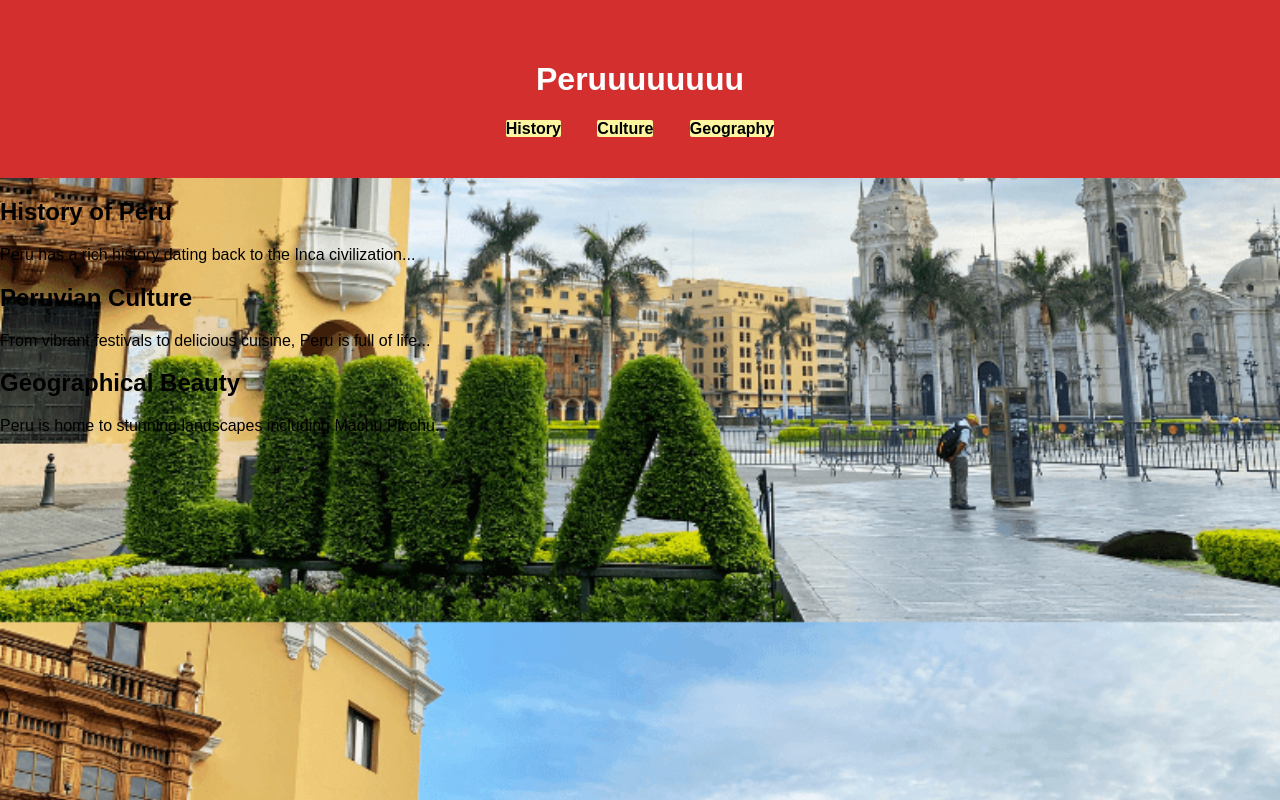
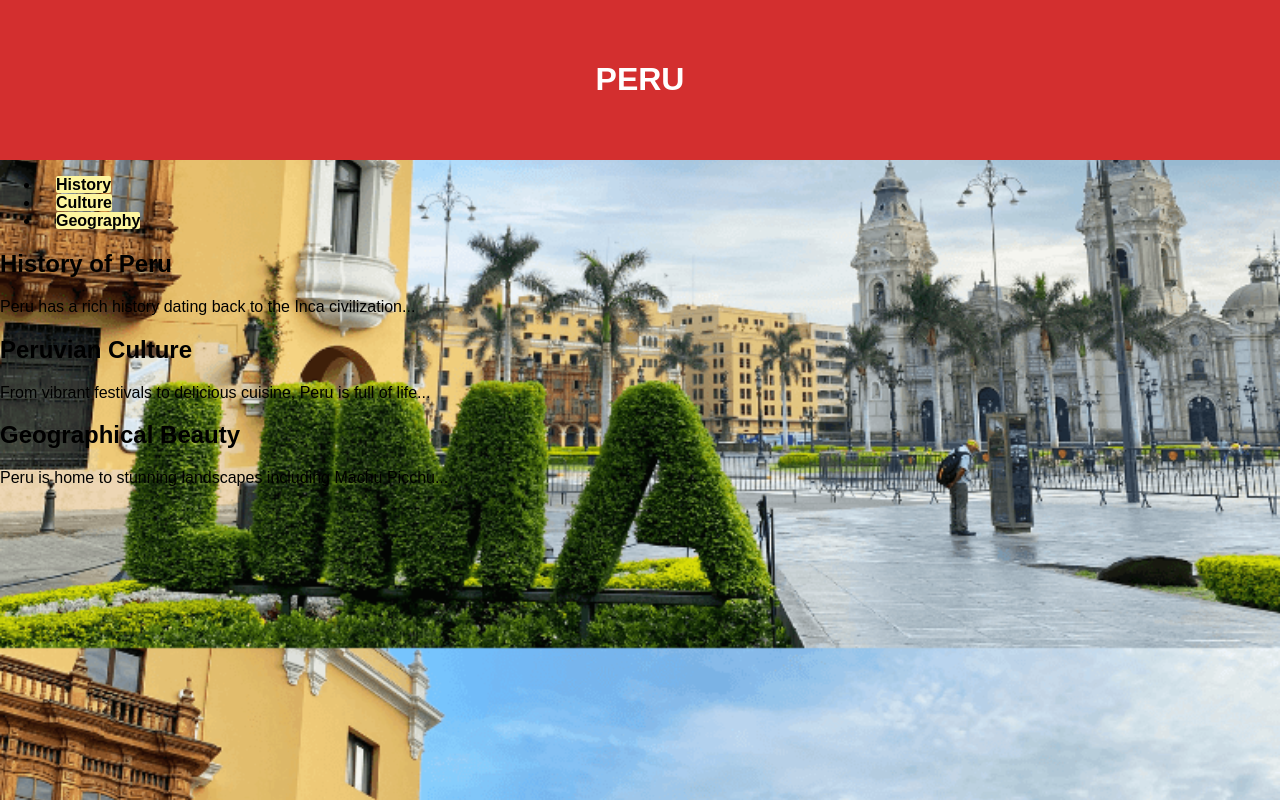
Before and after one commit to Donsper/country, a plain HTML site: page index.html in a window 1280 px wide. Drawn offline with Linux system fonts and the light colour scheme.

Commit message:
Update index.html

```diff
--- a/index.html
+++ b/index.html
@@ -1,23 +1,25 @@
 <!DOCTYPE html>
+
 <html lang="en">
+
 <head>
   <meta charset="UTF-8">
   <meta name="viewport" content="width=device-width, initial-scale=1.0">
   <title>COUNTRY PERU</title>
   <link rel="stylesheet" href="styles.css">
 </head>
+
 <body>
-
     <header>
-    <h1>Peruuuuuuuu</h1>
-        <div>
-            <nav>
-                <a href="#history">History</a>
-                <a href="#culture">Culture</a>
-                <a href="#geography">Geography</a>
-            </nav>
-        </div>
+        <h1>PERU</h1>
     </header>
+    <nav class ="navbar">
+        <ul>
+            <li><a href="#history">History</a></li>
+            <li><a href="#culture">Culture</a></li>
+            <li><a href="#geography">Geography</a></li>
+        </ul>
+    </nav>
 
     <main>
         <section id="history">
@@ -36,5 +38,6 @@
         </section>
     </main>
 
+
 </body>
 </html>
```
